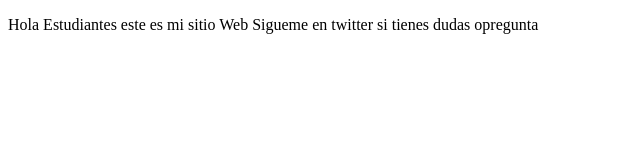
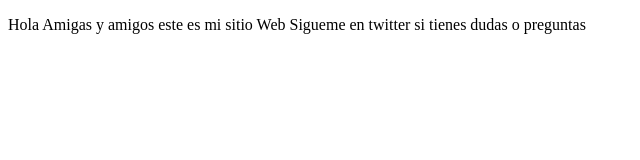
Before and after one commit to edanbece31/proyectoDemoCursoPrework, a plain HTML site: page index.html in a window 1280 px wide. Shown: the whole page, without its empty margins (0-640 px from the left). Drawn offline with Linux system fonts and the light colour scheme.

Commit message:
cambias agregamos amigas

```diff
--- a/index.html
+++ b/index.html
@@ -9,7 +9,7 @@
 </head>
 
 <body>
-    <p>Hola Estudiantes este es mi sitio Web Sigueme en twitter si tienes dudas opregunta
+    <p>Hola Amigas y amigos este es mi sitio Web Sigueme en twitter si tienes dudas o preguntas
     </p>
 
 </body>
```
